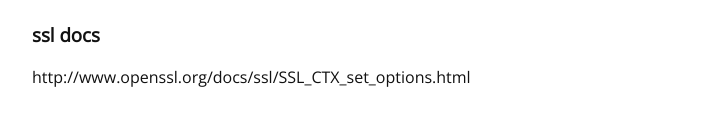
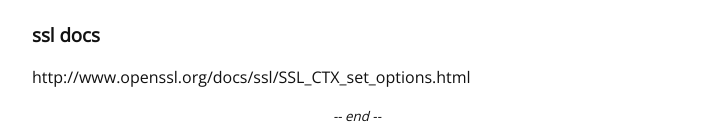
Before and after one commit to defunctzombie/defunctzombie.github.com, a Jekyll site: the page built from _posts/2011-11-21-scraping-broken-ssl-pages-with-node-js.md, in a window 1280 px wide. Shown: the part 1630-1761 px from the top of the page, without its empty margins (283-996 px from the left). Built offline with Jekyll 4.4.1, drawn with Linux system fonts in a browser that asks for light colours; nearby versions of some CDN libraries; Markdown is read by kramdown in place of the engine named in the settings; before the commit the page ends 1734 px from its top, so only the background shows below that.

Commit message:
mark end of posts with -- end --

```diff
--- a/_layouts/post.html
+++ b/_layouts/post.html
@@ -9,6 +9,8 @@
 <hr/>
 
 {{ content }}
+
+<center><em><small>-- end --</small></em></center>
 
 <script src="//ajax.googleapis.com/ajax/libs/jquery/1.8.3/jquery.min.js"></script>
 <script>
```
